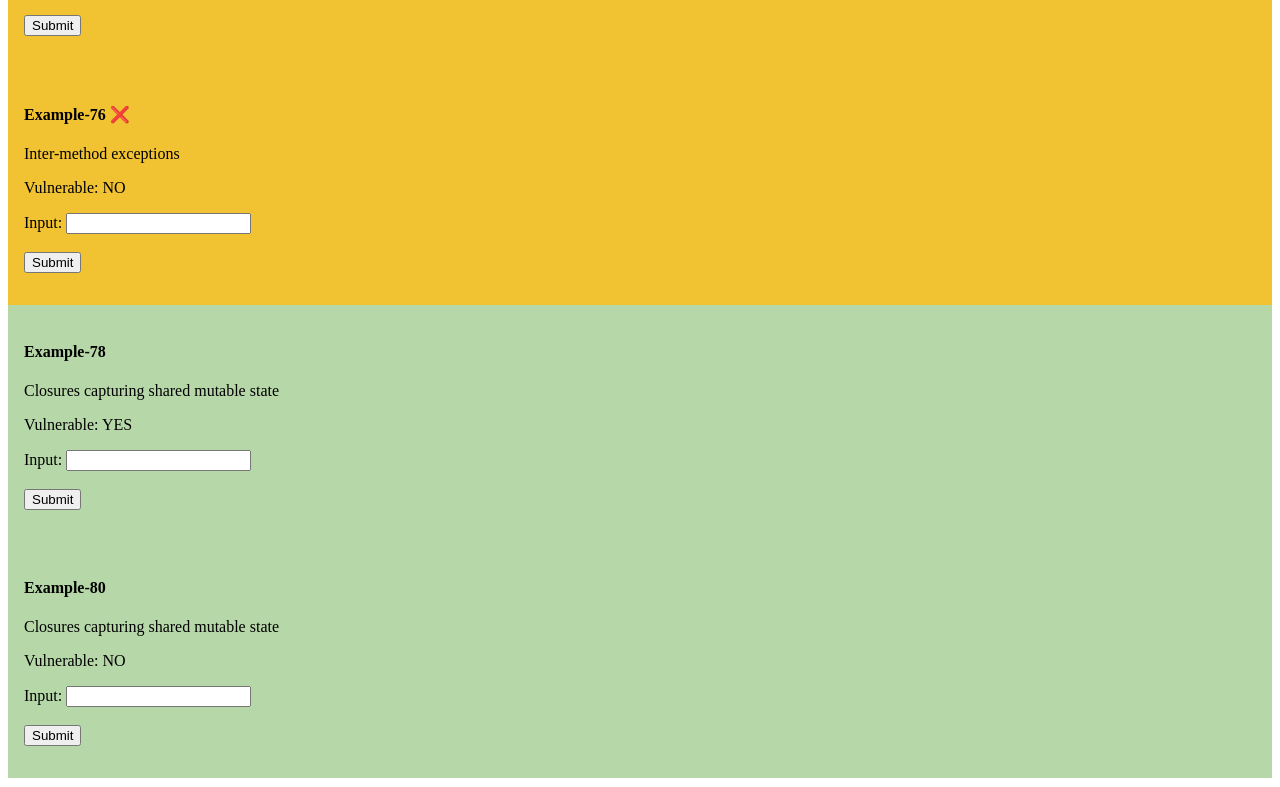
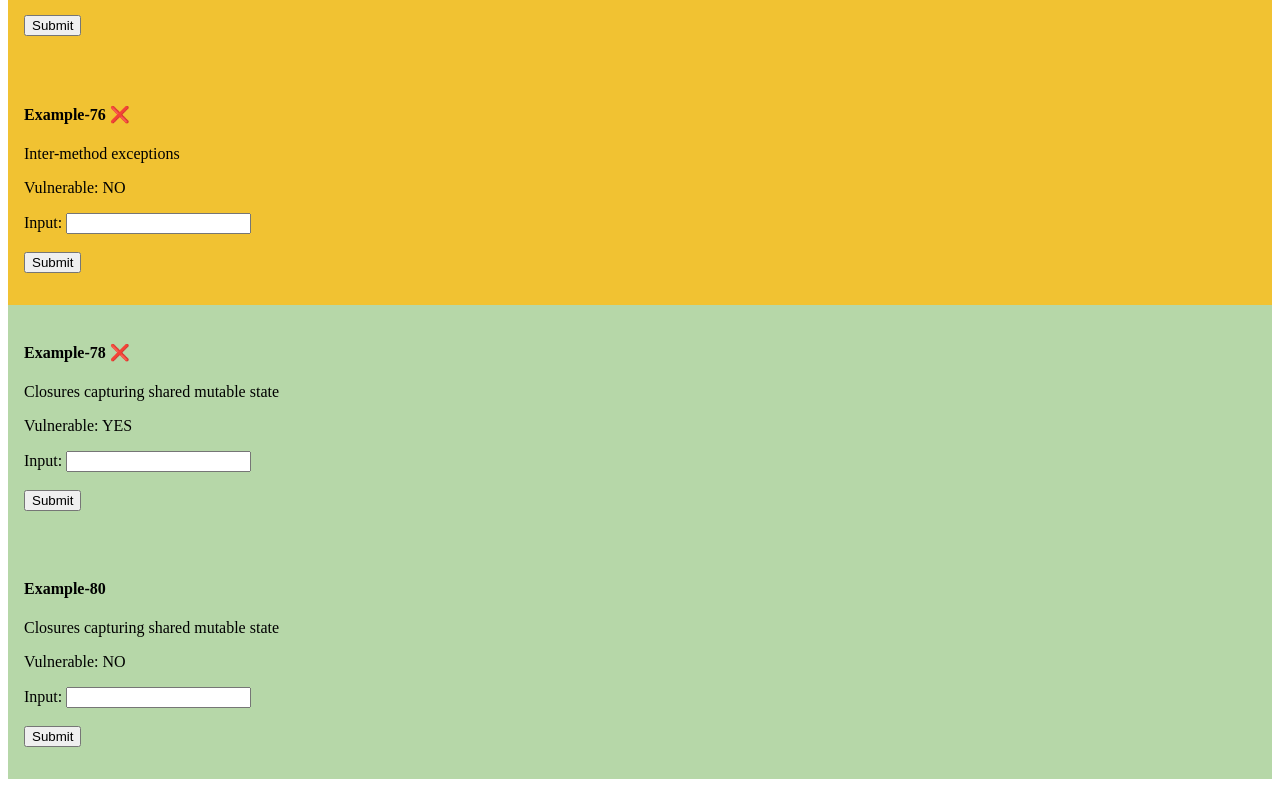
Before and after one commit to test-732-958/test-2023-01-31, a website: page public/index.html in a window 1280 px wide. Shown: the part 9253-10040 px from the top of the page. Drawn offline with Linux system fonts and the light colour scheme.

Commit message:
Fix the HTML

```diff
--- a/public/index.html
+++ b/public/index.html
@@ -1043,7 +1043,7 @@
 <div id="end-of-example-76">
 
 <div id="example-78" class="even closure-mutable-shared">
-  <h4>Example-78</h4>
+  <h4>Example-78 &#10060;</h4>
   <p>
   Closures capturing shared mutable state
   </p>
```
